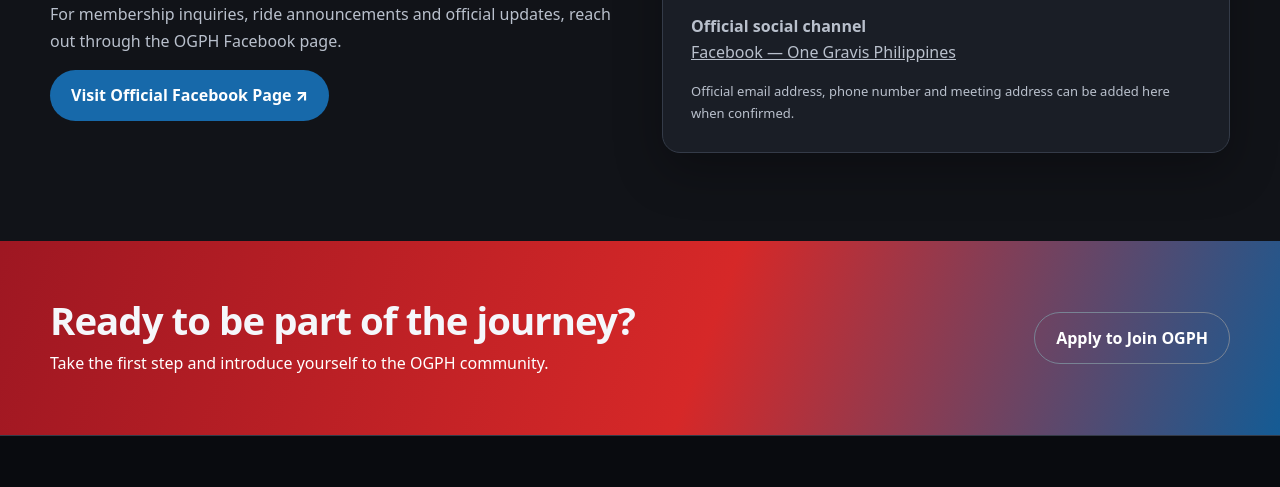
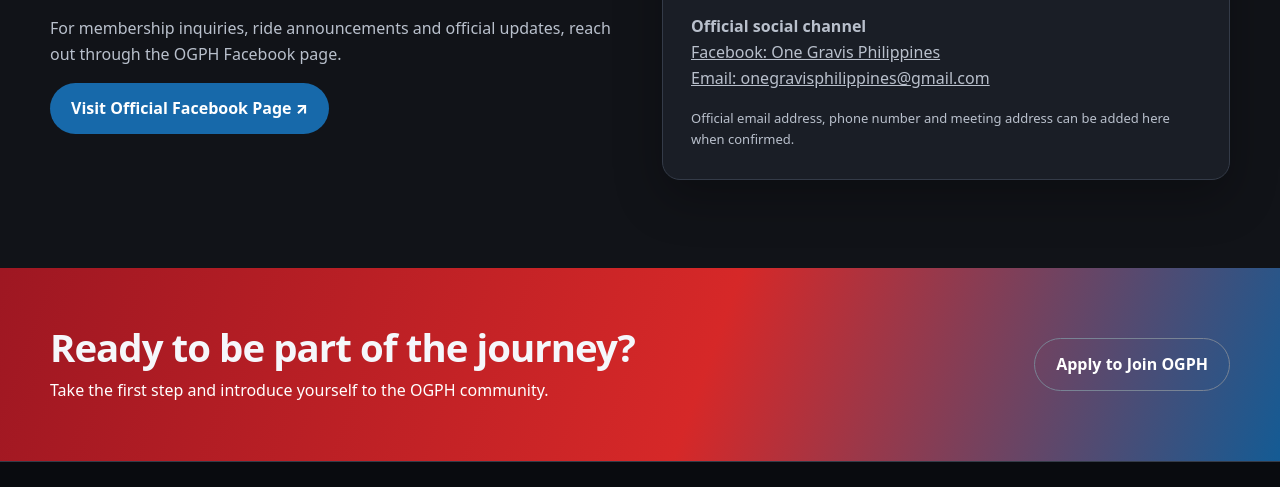
Before and after one commit to onegravisphilippines-ops/ogph-website, a plain HTML site: page index.html in a window 1280 px wide. Shown: the part 6127-6614 px from the top of the page. Drawn offline with Linux system fonts and the light colour scheme.

Commit message:
Update index.html

```diff
--- a/index.html
+++ b/index.html
@@ -316,7 +316,7 @@
         <div class="card">
           <h3>One Gravis Philippines</h3>
           <p><strong>Our motto</strong><br>ONE GOAL • ONE PRIDE • ONE HAPPINESS</p>
-          <p><strong>Official social channel</strong><br><a class="text-link" href="https://www.facebook.com/share/1F6Bemp7cu/" target="_blank" rel="noopener noreferrer">Facebook — One Gravis Philippines</a></p>
+          <p><strong>Official social channel</strong><br><a class="text-link" href="https://www.facebook.com/share/1F6Bemp7cu/" target="_blank" rel="noopener noreferrer">Facebook: One Gravis Philippines</a><br><a class="text-link" href="onegravisphilippines@gmail.com" target="_blank" rel="noopener noreferrer">Email: onegravisphilippines@gmail.com</a></p>
           <p class="note">Official email address, phone number and meeting address can be added here when confirmed.</p>
         </div>
       </div>
```
